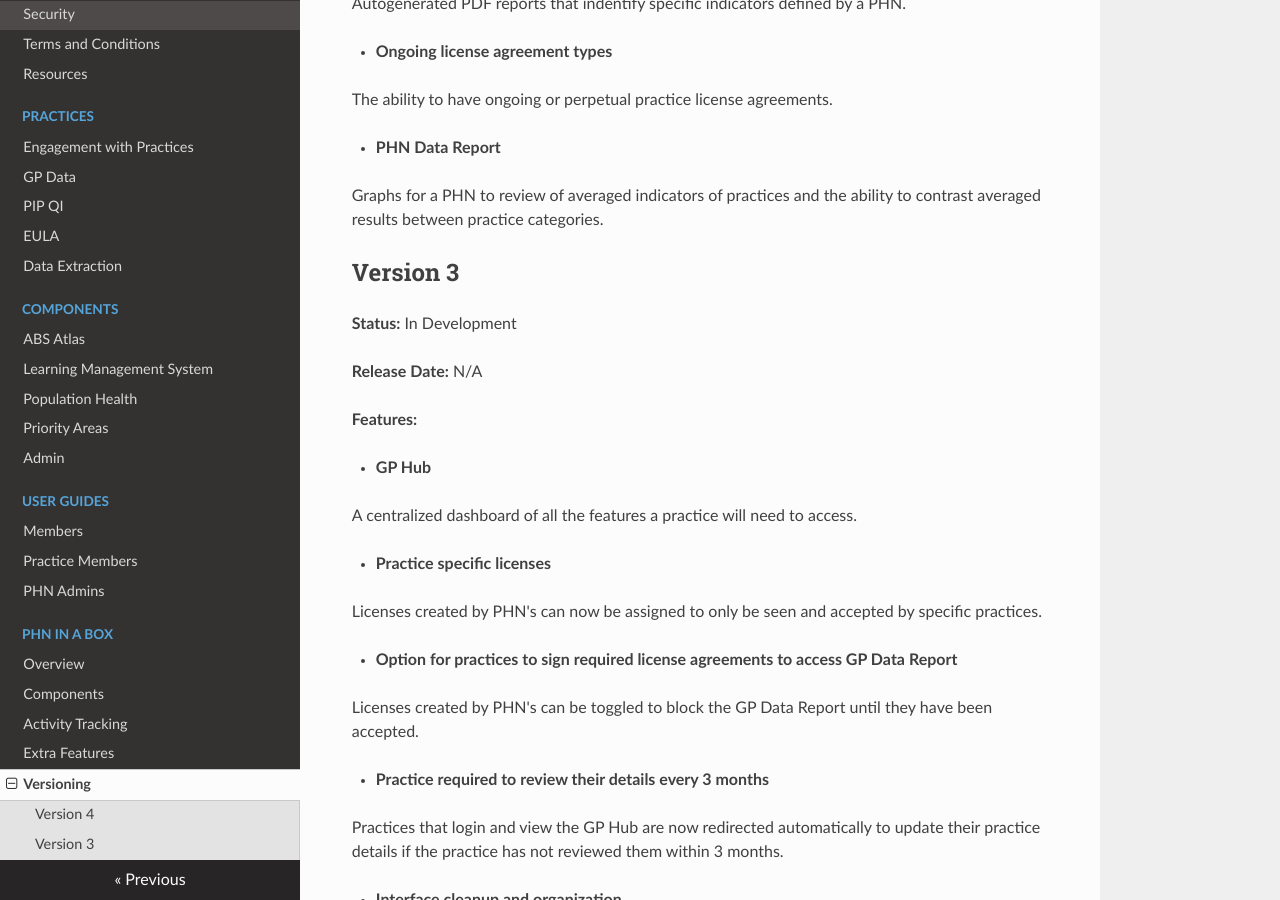
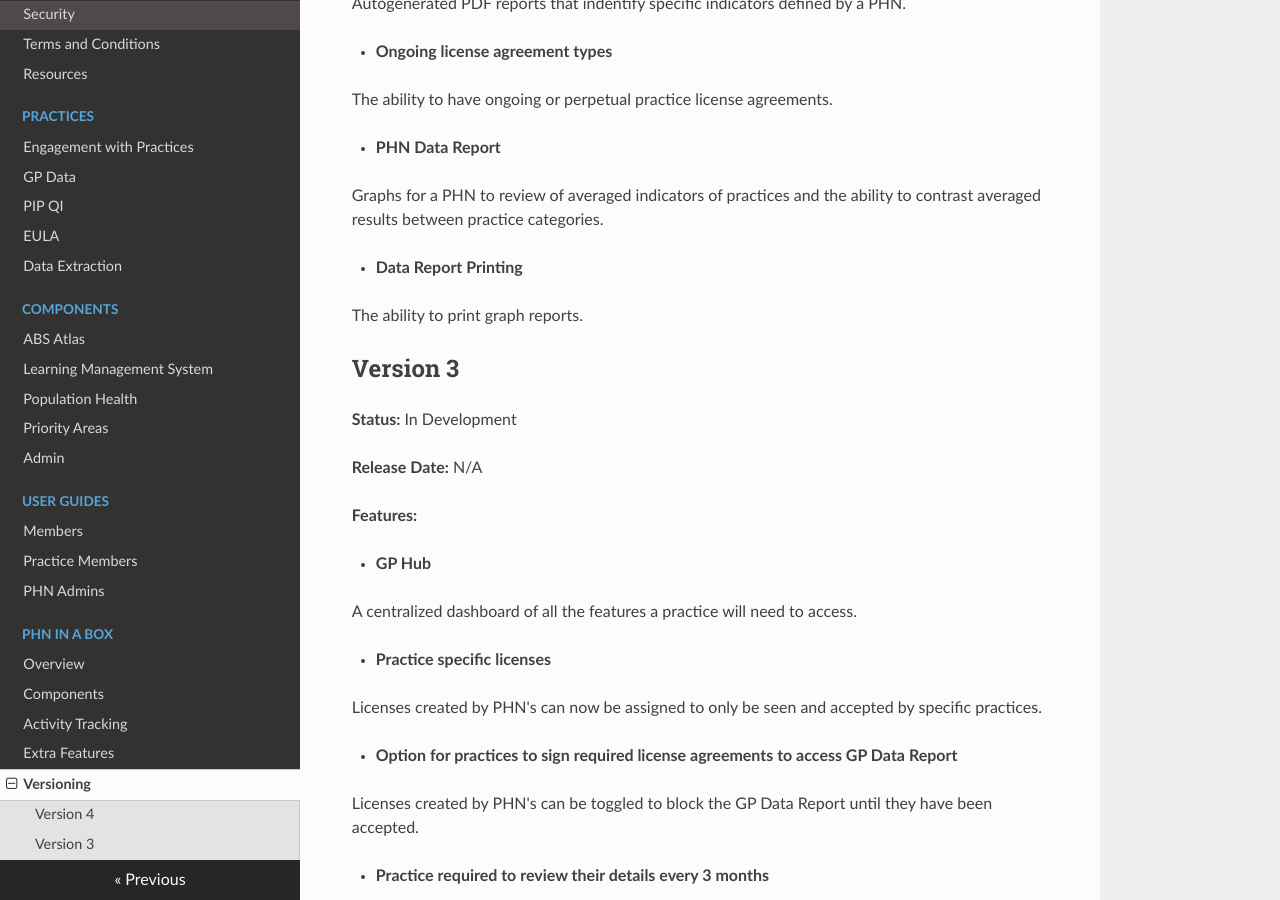
Before and after one commit to MurrayPHN/phn-exchange-docs, an MkDocs documentation site: the page built from docs/versioning.md, in a window 1280 px wide and 900 px high, scrolled down 608 px. Built offline with MkDocs 1.6.1, drawn with Linux system fonts in a browser that asks for light colours; nearby versions of some CDN libraries.

Commit message:
Update versioning.md

```diff
--- a/docs/versioning.md
+++ b/docs/versioning.md
@@ -36,6 +36,12 @@
 
 <p>
     Graphs for a PHN to review of averaged indicators of practices and the ability to contrast averaged results between practice categories.
+</p>
+
+- **Data Report Printing**
+
+<p>
+    The ability to print graph reports.
 </p>
 
 ## **Version 3**
```
